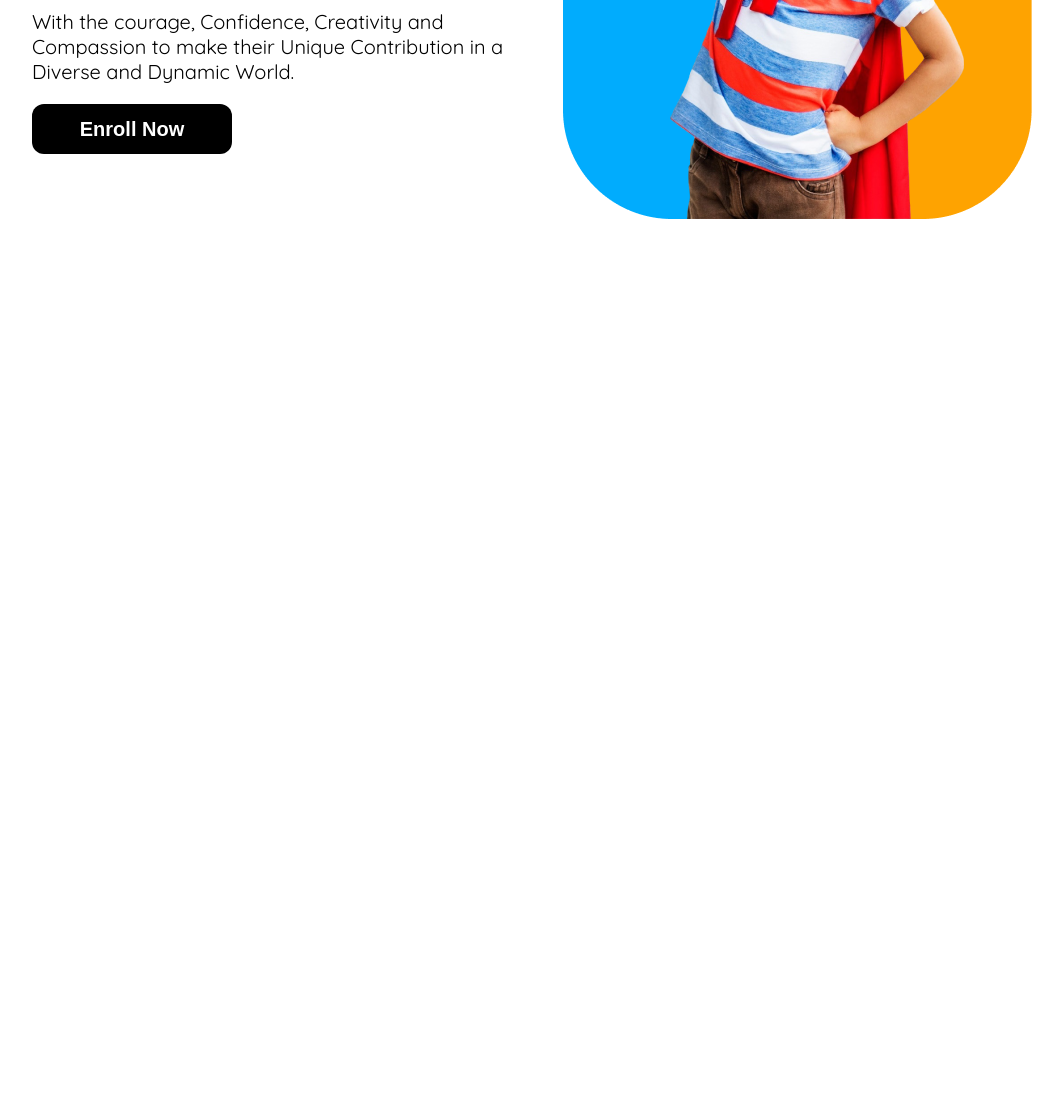
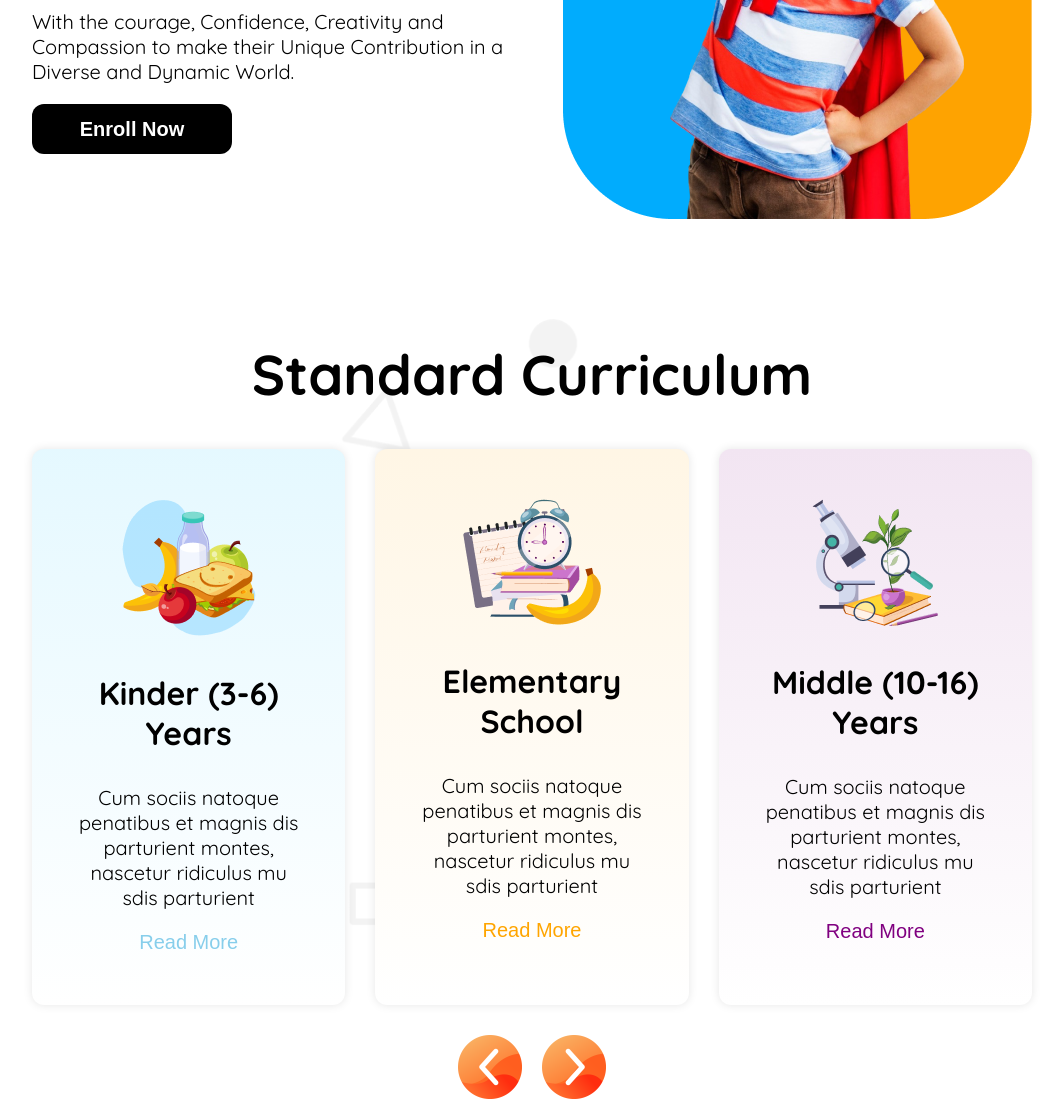
Before and after one commit to khushbul10/a02, a plain HTML site: page index.html in a window 1280 px wide. Shown: the part 500-1619 px from the top of the page, without its empty margins (108-1171 px from the left). Before the commit the page ends 800 px from the top, so only its background shows below. Drawn offline with Linux system fonts and the light colour scheme.

Commit message:
curriculum section done

```diff
--- a/index.html
+++ b/index.html
@@ -39,6 +39,39 @@
             </div>
             <img src="assets/hero-kids.png" alt="" class="banner-img">
         </section>
+        <section class="curriculum">
+            <h2 class="curriculum-title">Standard Curriculum</h2>
+            <div class="curriculum-card-container">
+                <div class="curriculum-card bg-skyblue-gradient">
+                    <img src="assets/kinder.png" alt="" class="curriculum-card-img">
+                    <h3 class="curriculum-card-title">Kinder (3-6) Years</h3>
+                    <p class="curriculum-card-desc">Cum sociis natoque penatibus et magnis
+                        dis parturient montes, nascetur ridiculus
+                        mu sdis parturient</p>
+                    <button class="curriculum-card-btn skyblue">Read More</button>
+                </div>
+                <div class="curriculum-card bg-orrange-gradient">
+                    <img src="assets/elementary.png" alt="" class="curriculum-card-img">
+                    <h3 class="curriculum-card-title">Elementary School</h3>
+                    <p class="curriculum-card-desc">Cum sociis natoque penatibus et magnis
+                        dis parturient montes, nascetur ridiculus
+                        mu sdis parturient</p>
+                    <button class="curriculum-card-btn orrange">Read More</button>
+                </div>
+                <div class="curriculum-card bg-purple-gradient">
+                    <img src="assets/middle.png" alt="" class="curriculum-card-img">
+                    <h3 class="curriculum-card-title">Middle (10-16) Years</h3>
+                    <p class="curriculum-card-desc">Cum sociis natoque penatibus et magnis
+                        dis parturient montes, nascetur ridiculus
+                        mu sdis parturient</p>
+                    <button class="curriculum-card-btn purple">Read More</button>
+                </div>
+            </div>
+            <div class="curriculum-arrow-container">
+                <img src="assets/left-arrow.png" alt="" class="curriculum-arrow-left">
+                <img src="assets/right-arrow.png" alt="" class="curriculum-arrow-right">
+            </div>
+        </section>
     </main>
 </body>
 
--- a/styles/style.css
+++ b/styles/style.css
@@ -19,6 +19,16 @@ body {
 
 .purple {
     color: purple;
+}
+
+.bg-orrange-gradient {
+    background-image: linear-gradient(0deg, white, rgba(255, 166, 0, 0.1));
+}
+.bg-skyblue-gradient {
+    background-image: linear-gradient(0deg, white, rgba(0, 191, 255, 0.1));
+}
+.bg-purple-gradient {
+    background-image: linear-gradient(0deg, white, rgba(128, 0, 128, 0.1));
 }
 
 
@@ -109,6 +119,55 @@ body {
     font-weight: 600;
 }
 
+/* curriculum section  */
+.curriculum {
+    background-image: url('../assets/bg.png');
+    background-size: cover;
+    text-align: center;
+    margin-top: 100px;
+}
+.curriculum-title {
+    font-size: 56px;
+    margin: 0;
+    padding: 20px 0;
+}
+.curriculum-card-container {
+    display: grid;
+    grid-template-columns: repeat(3, 1fr);
+    gap: 30px;
+    margin-top: 20px;
+}
+
+.curriculum-card {
+    background-color: white;
+    padding: 50px 40px;
+    border-radius: 12px;
+    box-shadow: 0 0 10px rgba(0, 0, 0, 0.1);
+}
+.curriculum-card-title {
+    font-size: 32px;
+}
+.curriculum-card-desc {
+    font-size: 20px;
+}
+.curriculum-card-btn {
+    background: none;
+    border: none;
+    cursor: pointer;
+    font-size: 20px;
+    font-weight: 500;
+}
+.curriculum-arrow-container {
+    margin-top: 30px;
+    display: flex;
+    justify-content: center;
+    gap: 20px;
+}
+.curriculum-arrow-left, .curriculum-arrow-right {
+    cursor: pointer;
+    width: 4rem;
+}
+
 
 /* for moblie view */
 @media screen and (max-width: 768px) {
@@ -157,4 +216,8 @@ body {
     .banner-img {
         width: 100%;
     }
+    /* curriculum section styles */
+    .curriculum-card-container {
+        grid-template-columns: 1fr;
+    }
 }
```
Also changed, not shown: assets/left-arrow.png (added), assets/right-arrow.png (added).
